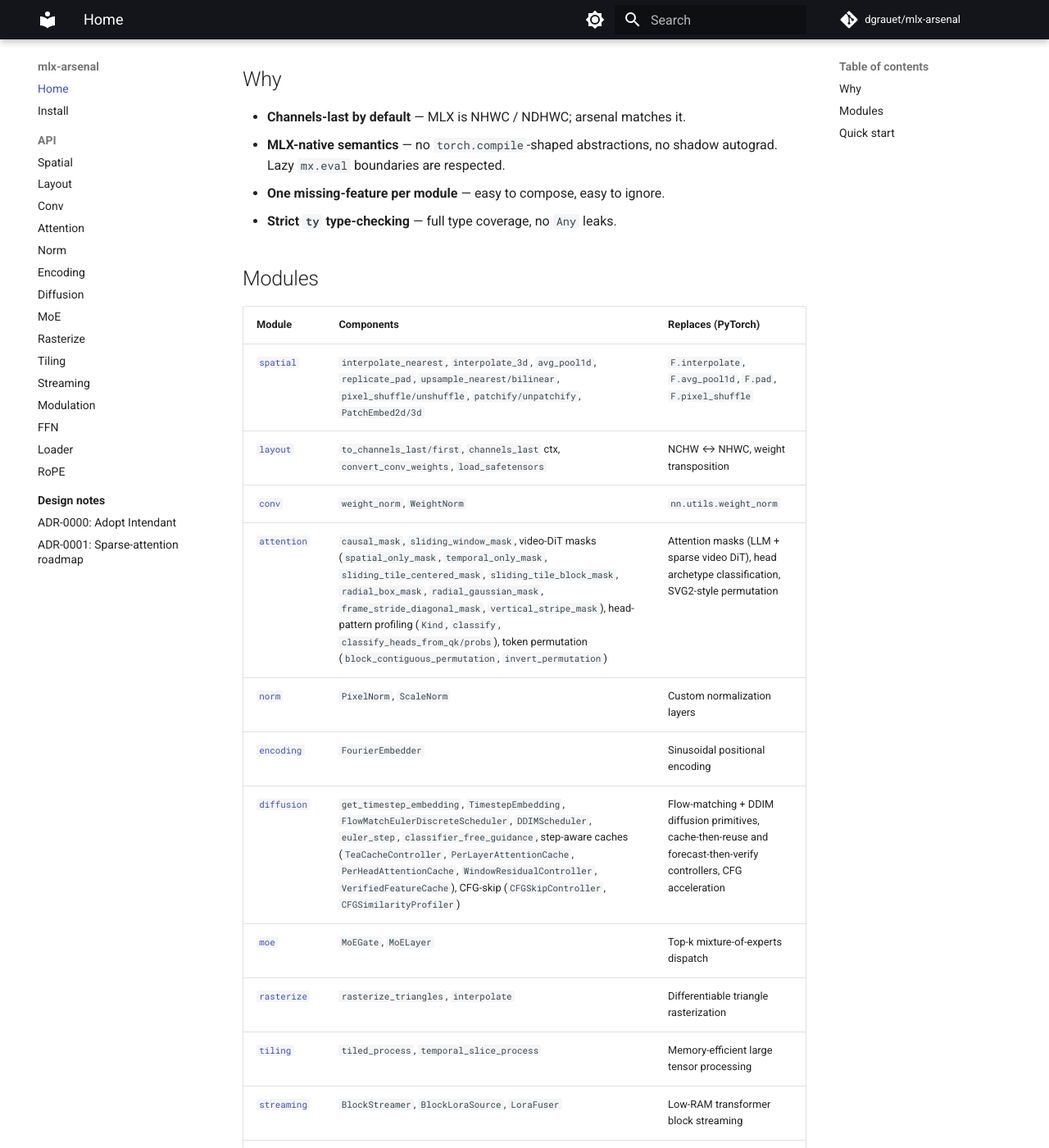
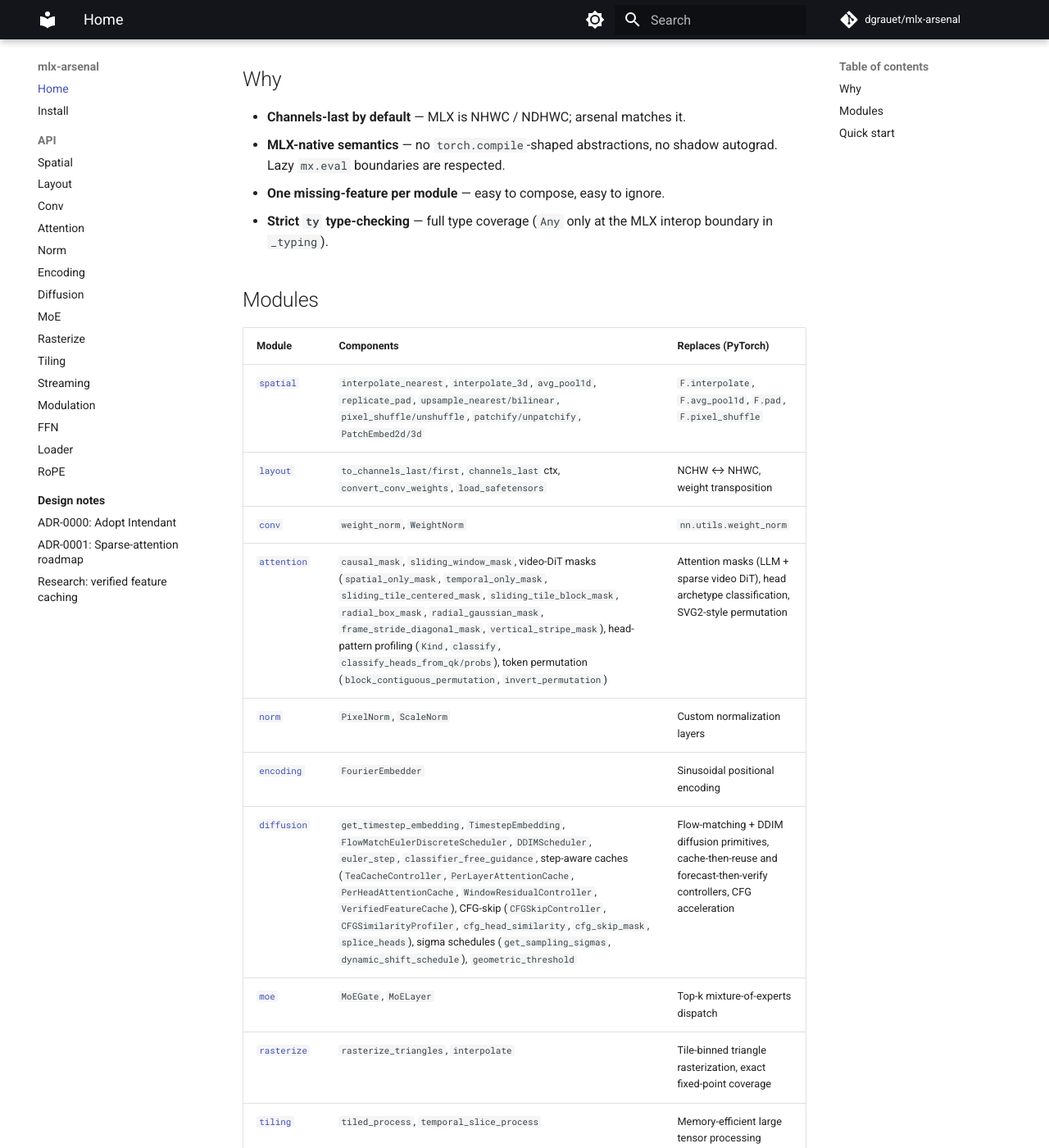
Before and after one commit to dgrauet/mlx-arsenal, an MkDocs documentation site: the page built from docs/index.md, in a window 1280 px wide and 1400 px high, scrolled down 310 px. Shown: the whole window at 82% size. Built offline with MkDocs 1.6.1 and Material for MkDocs 9.7.7, drawn with Linux system fonts in a browser that asks for light colours; comment, search, counter and statistics services are not loaded.

Commit message:
chore: repo hygiene fixes from full-code audit (#60)
- pyproject: raise the runtime mlx floor to 0.32.1 — the rasterizer uses
  mx.searchsorted (added in 0.32), so 0.31 installs were broken at
  runtime; drop the now-redundant dev-only floor; add 3.10/3.11/3.12
  trove classifiers.
- uv.lock: refresh the stale committed lock (pinned 0.10.1 / ty 0.0.63;
  `uv sync --locked` failed on a clean checkout).
- README: MLX requirement 0.27 -> 0.32.1; module table catches up with
  0.10.0 additions (frame_stride_diagonal_mask, vertical_stripe_mask,
  VerifiedFeatureCache, geometric_threshold); drop the incorrect
  "differentiable" rasterizer claim (tile-binned, no gradient path).
- docs: same rasterizer wording in index; complete the diffusion row;
  soften the "no Any leaks" claim (_typing uses Any at the MLX interop
  boundary); install page floor 0.32.1; add the orphaned
  research/verified-feature-caching.md note to the mkdocs nav.
- CLAUDE.md: release commits are `chore(main): release X.Y.Z` (emitted
  by release-please), not `chore(release):`.
- release.yml: rewrite the stale header — release-please runs under a
  GitHub App token, so both triggers dispatch normally.
- workflows: pin all 18 action refs to commit SHAs with version
  comments (intendant CI005, now 100/100).
- pre-commit: ruff hook v0.15.11 -> v0.16.4, matching what CI resolves.
- CHANGELOG: header says release-please/Conventional Commits instead of
  the inaccurate "Keep a Changelog" claim.

Verified: pytest 468 passed, ruff check + format clean, ty clean,
`uv sync --locked` OK, `mkdocs build --strict` OK, intendant 100/100.


Claude-Session: https://claude.ai/code/session_01N4qF2qD7i1cEpzUQvmkFjU

Co-authored-by: Claude Fable 5 <noreply@anthropic.com>

```diff
--- a/.pre-commit-config.yaml
+++ b/.pre-commit-config.yaml
@@ -1,6 +1,6 @@
 repos:
   - repo: https://github.com/astral-sh/ruff-pre-commit
-    rev: v0.15.11
+    rev: v0.16.4
     hooks:
       - id: ruff
         args: [--fix]
--- a/docs/index.md
+++ b/docs/index.md
@@ -15,7 +15,8 @@ place so each port doesn't ship a sixth copy.
 - **MLX-native semantics** — no `torch.compile`-shaped abstractions, no
   shadow autograd. Lazy `mx.eval` boundaries are respected.
 - **One missing-feature per module** — easy to compose, easy to ignore.
-- **Strict `ty` type-checking** — full type coverage, no `Any` leaks.
+- **Strict `ty` type-checking** — full type coverage (`Any` only at the
+  MLX interop boundary in `_typing`).
 
 ## Modules
 
@@ -27,9 +28,9 @@ place so each port doesn't ship a sixth copy.
 | [`attention`](api/attention.md) | `causal_mask`, `sliding_window_mask`, video-DiT masks (`spatial_only_mask`, `temporal_only_mask`, `sliding_tile_centered_mask`, `sliding_tile_block_mask`, `radial_box_mask`, `radial_gaussian_mask`, `frame_stride_diagonal_mask`, `vertical_stripe_mask`), head-pattern profiling (`Kind`, `classify`, `classify_heads_from_qk/probs`), token permutation (`block_contiguous_permutation`, `invert_permutation`) | Attention masks (LLM + sparse video DiT), head archetype classification, SVG2-style permutation |
 | [`norm`](api/norm.md) | `PixelNorm`, `ScaleNorm` | Custom normalization layers |
 | [`encoding`](api/encoding.md) | `FourierEmbedder` | Sinusoidal positional encoding |
-| [`diffusion`](api/diffusion.md) | `get_timestep_embedding`, `TimestepEmbedding`, `FlowMatchEulerDiscreteScheduler`, `DDIMScheduler`, `euler_step`, `classifier_free_guidance`, step-aware caches (`TeaCacheController`, `PerLayerAttentionCache`, `PerHeadAttentionCache`, `WindowResidualController`, `VerifiedFeatureCache`), CFG-skip (`CFGSkipController`, `CFGSimilarityProfiler`) | Flow-matching + DDIM diffusion primitives, cache-then-reuse and forecast-then-verify controllers, CFG acceleration |
+| [`diffusion`](api/diffusion.md) | `get_timestep_embedding`, `TimestepEmbedding`, `FlowMatchEulerDiscreteScheduler`, `DDIMScheduler`, `euler_step`, `classifier_free_guidance`, step-aware caches (`TeaCacheController`, `PerLayerAttentionCache`, `PerHeadAttentionCache`, `WindowResidualController`, `VerifiedFeatureCache`), CFG-skip (`CFGSkipController`, `CFGSimilarityProfiler`, `cfg_head_similarity`, `cfg_skip_mask`, `splice_heads`), sigma schedules (`get_sampling_sigmas`, `dynamic_shift_schedule`), `geometric_threshold` | Flow-matching + DDIM diffusion primitives, cache-then-reuse and forecast-then-verify controllers, CFG acceleration |
 | [`moe`](api/moe.md) | `MoEGate`, `MoELayer` | Top-k mixture-of-experts dispatch |
-| [`rasterize`](api/rasterize.md) | `rasterize_triangles`, `interpolate` | Differentiable triangle rasterization |
+| [`rasterize`](api/rasterize.md) | `rasterize_triangles`, `interpolate` | Tile-binned triangle rasterization, exact fixed-point coverage |
 | [`tiling`](api/tiling.md) | `tiled_process`, `temporal_slice_process` | Memory-efficient large tensor processing |
 | [`streaming`](api/streaming.md) | `BlockStreamer`, `BlockLoraSource`, `LoraFuser` | Low-RAM transformer block streaming |
 | [`modulation`](api/modulation.md) | `AdaLNModulation`, `ScaleShiftTable`, `modulate`, `gated_residual` | DiT AdaLN modulation primitives |
--- a/mkdocs.yml
+++ b/mkdocs.yml
@@ -86,3 +86,4 @@ nav:
       - Overview: adr/index.md
       - "ADR-0000: Adopt Intendant": adr/0000-adopt-intendant.md
       - "ADR-0001: Sparse-attention roadmap": adr/0001-sparse-attention-roadmap.md
+      - "Research: verified feature caching": research/verified-feature-caching.md
```
Also changed, not shown: CHANGELOG.md (+3 -2 lines), CLAUDE.md (+1 -1 lines), README.md (+4 -4 lines), docs/install.md (+1 -1 lines), pyproject.toml (+7 -5 lines), 5 other files.
